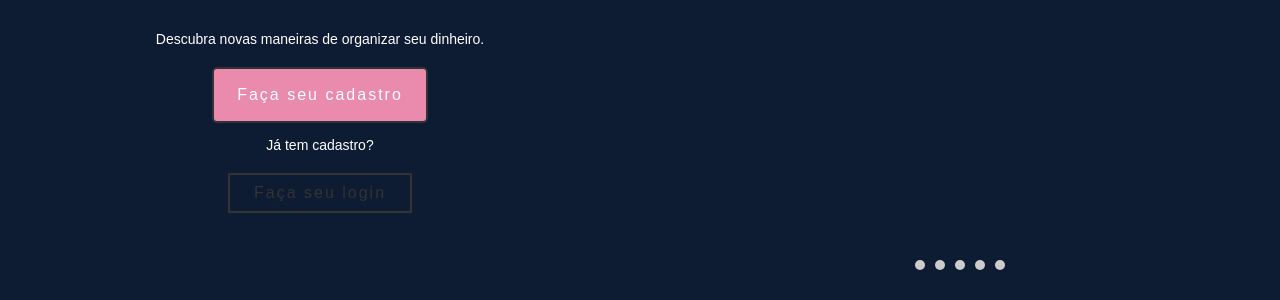
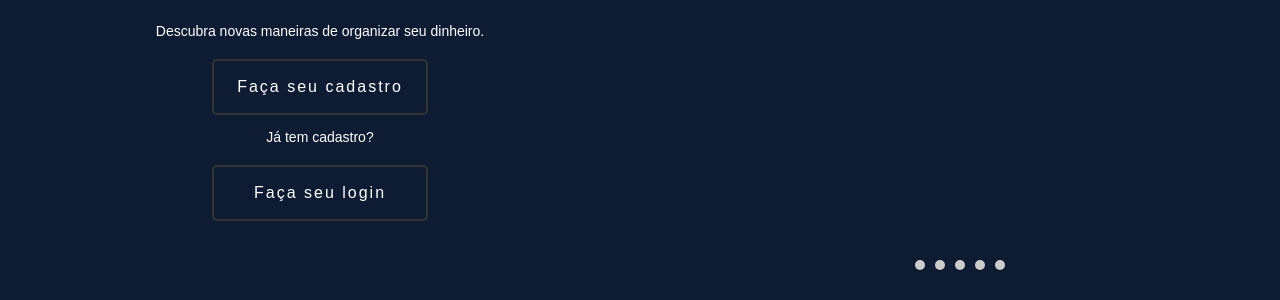
Before and after one commit to ICEI-PUC-Minas-PMV-ADS/pmv-ads-2024-e1-proj-web-t2-daybyday, a plain HTML site: page src/index.html in a window 1280 px wide. Shown: the part 520-820 px from the top of the page. Drawn offline with Linux system fonts and the light colour scheme.

Commit message:
buttons background changed

```diff
--- a/src/index.css
+++ b/src/index.css
@@ -89,7 +89,13 @@ p {
 }
 
 .cta-button {
-    background-color: var(--title-color);
+    color: var(--text-color);
+    padding: 8px 16px;
+    text-decoration: none;
+    border-radius: 5px;
+}
+
+.makeLogin {
     color: var(--text-color);
     padding: 8px 16px;
     text-decoration: none;
--- a/src/index.html
+++ b/src/index.html
@@ -19,7 +19,7 @@
                 <p>Descubra novas maneiras de organizar seu dinheiro.</p>
                 <a href="pages/register/register.html" class="cta-button">Faça seu cadastro</a>
                 <p>Já tem cadastro?
-                    <a style="margin-top: 20px;" href="pages/login/login.html">Faça seu login</a>
+                    <a class="makeLogin" style="margin-top: 20px;" href="pages/login/login.html">Faça seu login</a>
                 </p>
             </div>
             <div class="right-container">
```
